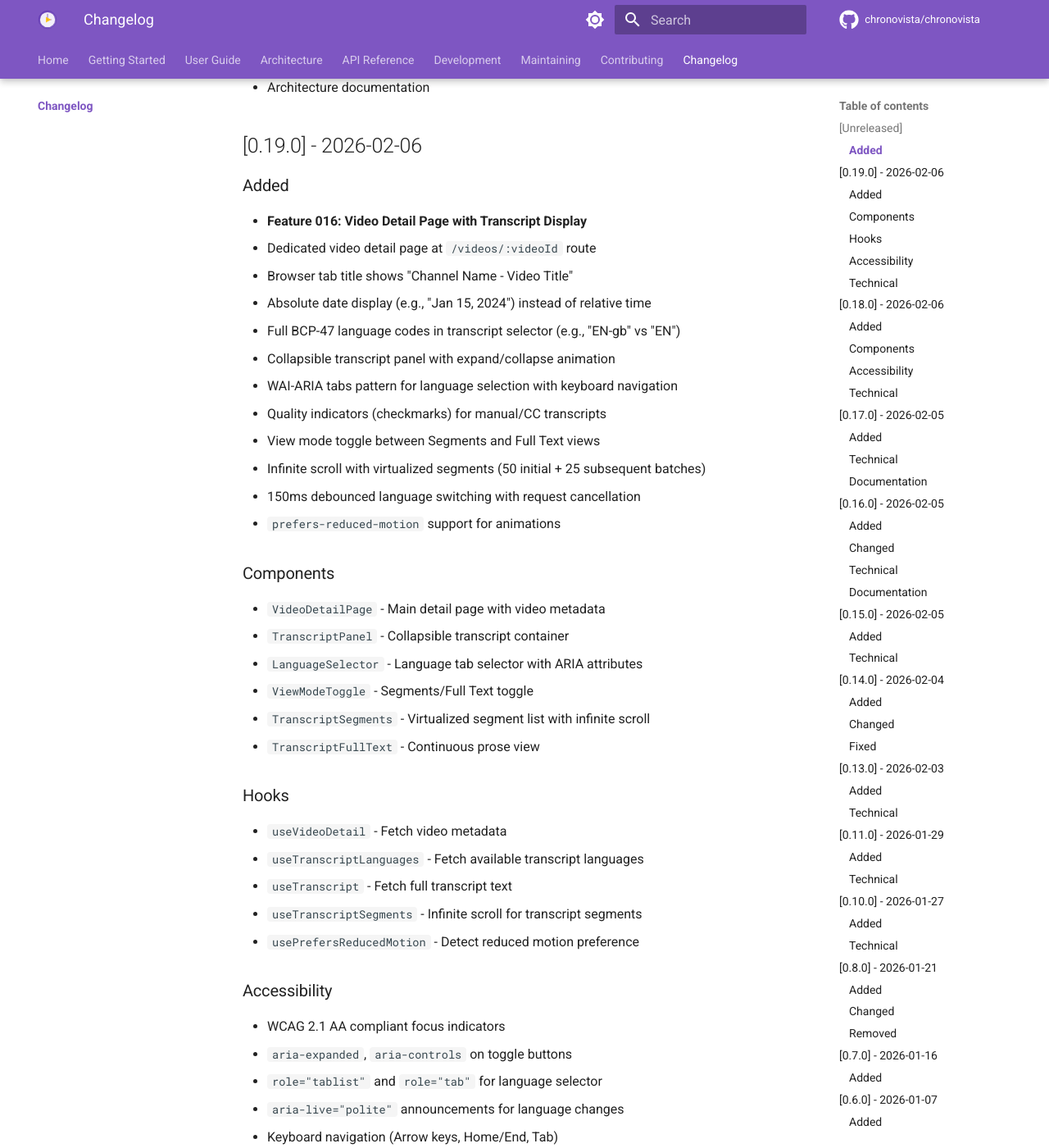
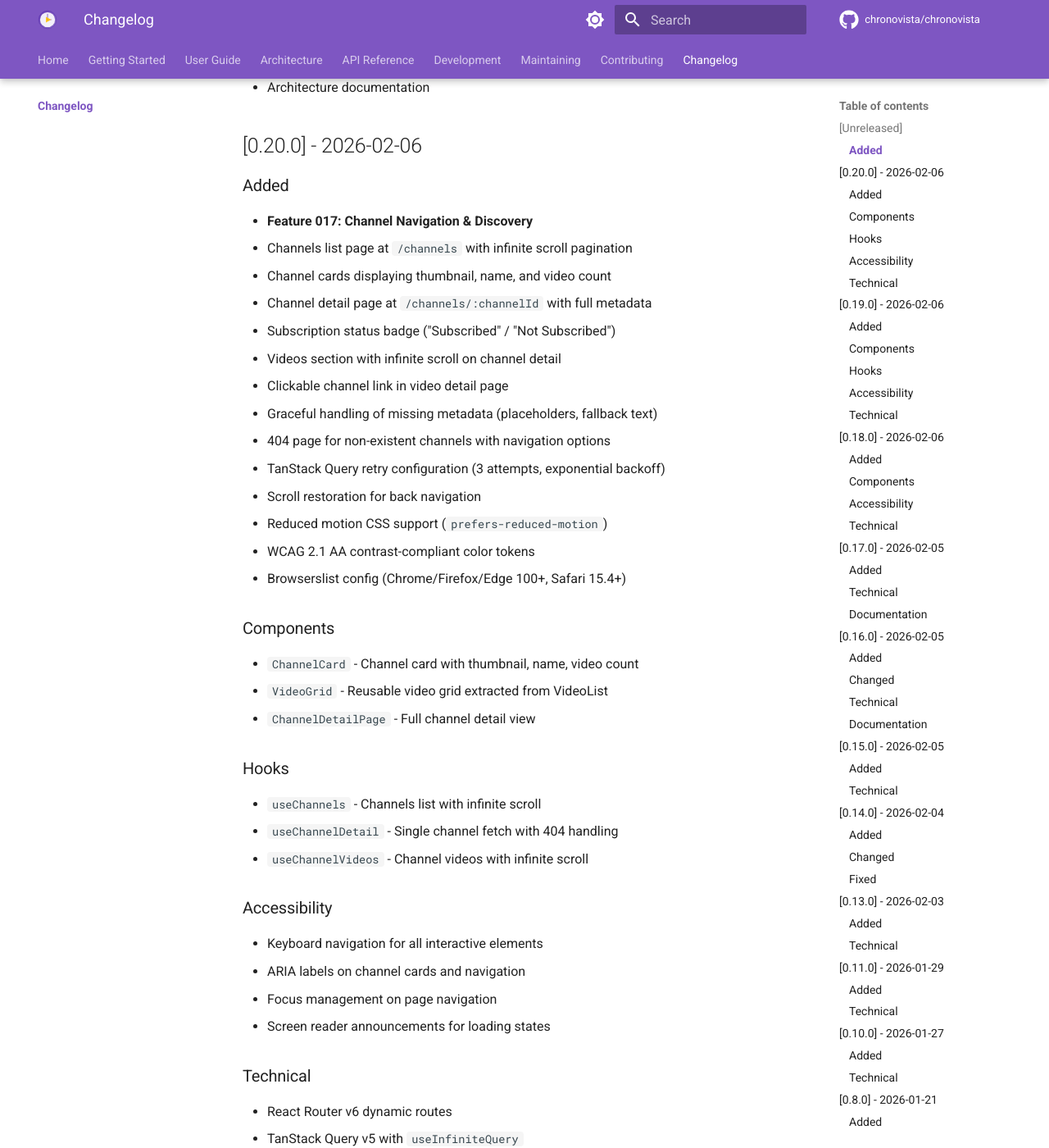
Before and after one commit to aucontraire/chronovista, an MkDocs documentation site: the page built from docs/changelog.md, in a window 1280 px wide and 1400 px high, scrolled down 405 px. Shown: the whole window at 82% size. Built offline with MkDocs 1.6.1 and Material for MkDocs 9.7.7, drawn with Linux system fonts in a browser that asks for light colours; comment, search, counter and statistics services are not loaded; the version menu is left out; some of the changed text lies outside the part shown.

Commit message:
docs: update changelog and version to 0.20.0 for Feature 017

```diff
--- a/docs/changelog.md
+++ b/docs/changelog.md
@@ -11,6 +11,46 @@ and this project adheres to [Semantic Versioning](https://semver.org/spec/v2.0.0
 - MkDocs documentation setup with Material theme
 - Comprehensive user guide and API reference
 - Architecture documentation
+
+## [0.20.0] - 2026-02-06
+
+### Added
+- **Feature 017: Channel Navigation & Discovery**
+  - Channels list page at `/channels` with infinite scroll pagination
+  - Channel cards displaying thumbnail, name, and video count
+  - Channel detail page at `/channels/:channelId` with full metadata
+  - Subscription status badge ("Subscribed" / "Not Subscribed")
+  - Videos section with infinite scroll on channel detail
+  - Clickable channel link in video detail page
+  - Graceful handling of missing metadata (placeholders, fallback text)
+  - 404 page for non-existent channels with navigation options
+  - TanStack Query retry configuration (3 attempts, exponential backoff)
+  - Scroll restoration for back navigation
+  - Reduced motion CSS support (`prefers-reduced-motion`)
+  - WCAG 2.1 AA contrast-compliant color tokens
+  - Browserslist config (Chrome/Firefox/Edge 100+, Safari 15.4+)
+
+### Components
+- `ChannelCard` - Channel card with thumbnail, name, video count
+- `VideoGrid` - Reusable video grid extracted from VideoList
+- `ChannelDetailPage` - Full channel detail view
+
+### Hooks
+- `useChannels` - Channels list with infinite scroll
+- `useChannelDetail` - Single channel fetch with 404 handling
+- `useChannelVideos` - Channel videos with infinite scroll
+
+### Accessibility
+- Keyboard navigation for all interactive elements
+- ARIA labels on channel cards and navigation
+- Focus management on page navigation
+- Screen reader announcements for loading states
+
+### Technical
+- React Router v6 dynamic routes
+- TanStack Query v5 with `useInfiniteQuery`
+- Tailwind CSS 4.x custom color tokens
+- 393 passing frontend tests
 
 ## [0.19.0] - 2026-02-06
 
--- a/src/chronovista/__init__.py
+++ b/src/chronovista/__init__.py
@@ -7,7 +7,7 @@ their personal YouTube account data using the YouTube Data API.
 
 from __future__ import annotations
 
-__version__ = "0.19.0"
+__version__ = "0.20.0"
 __author__ = "chronovista"
 __email__ = "noreply@chronovista.dev"
 __license__ = "AGPL-3.0-or-later"
```
Also changed, not shown: CHANGELOG.md (+84 -0 lines).
